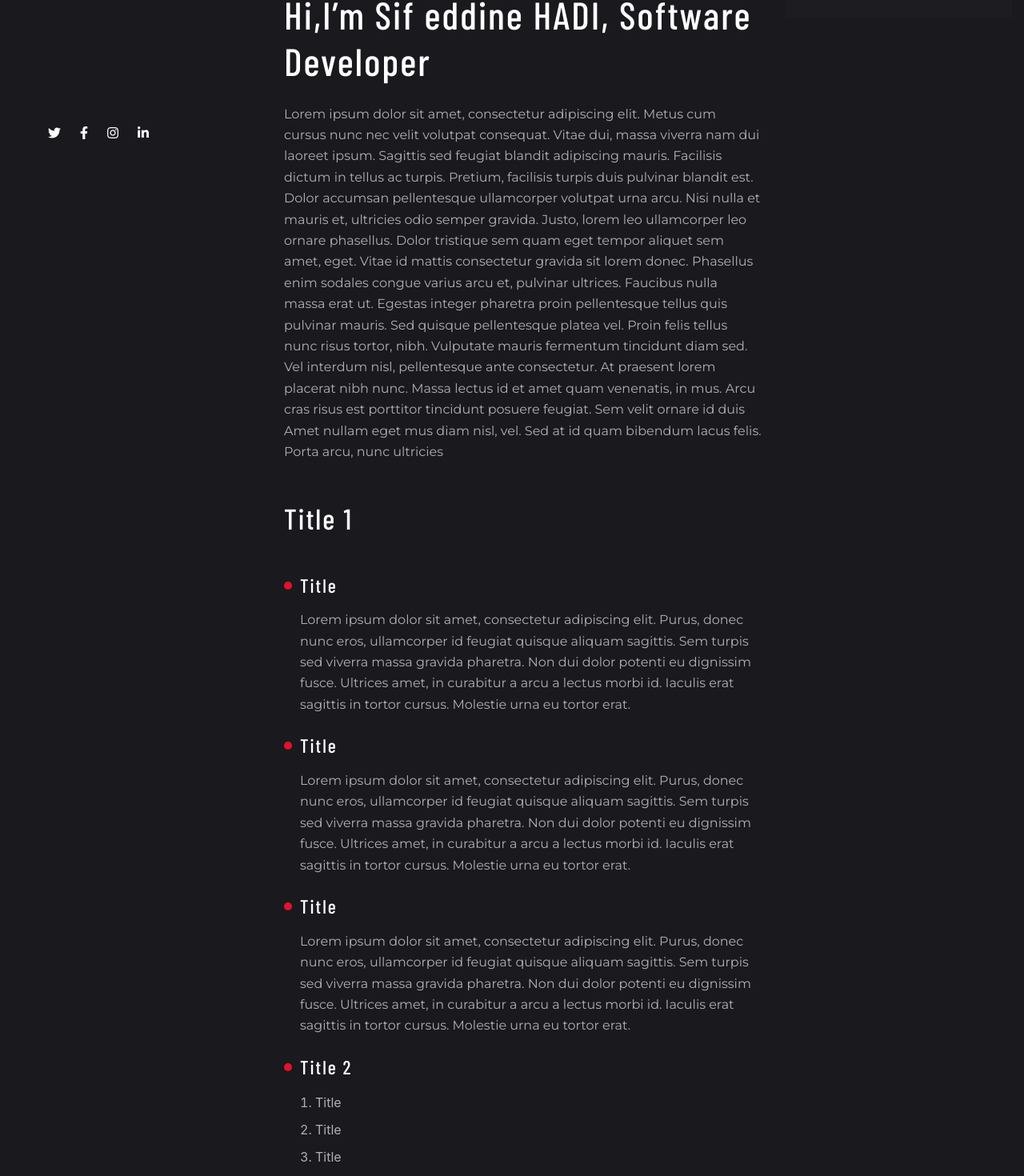
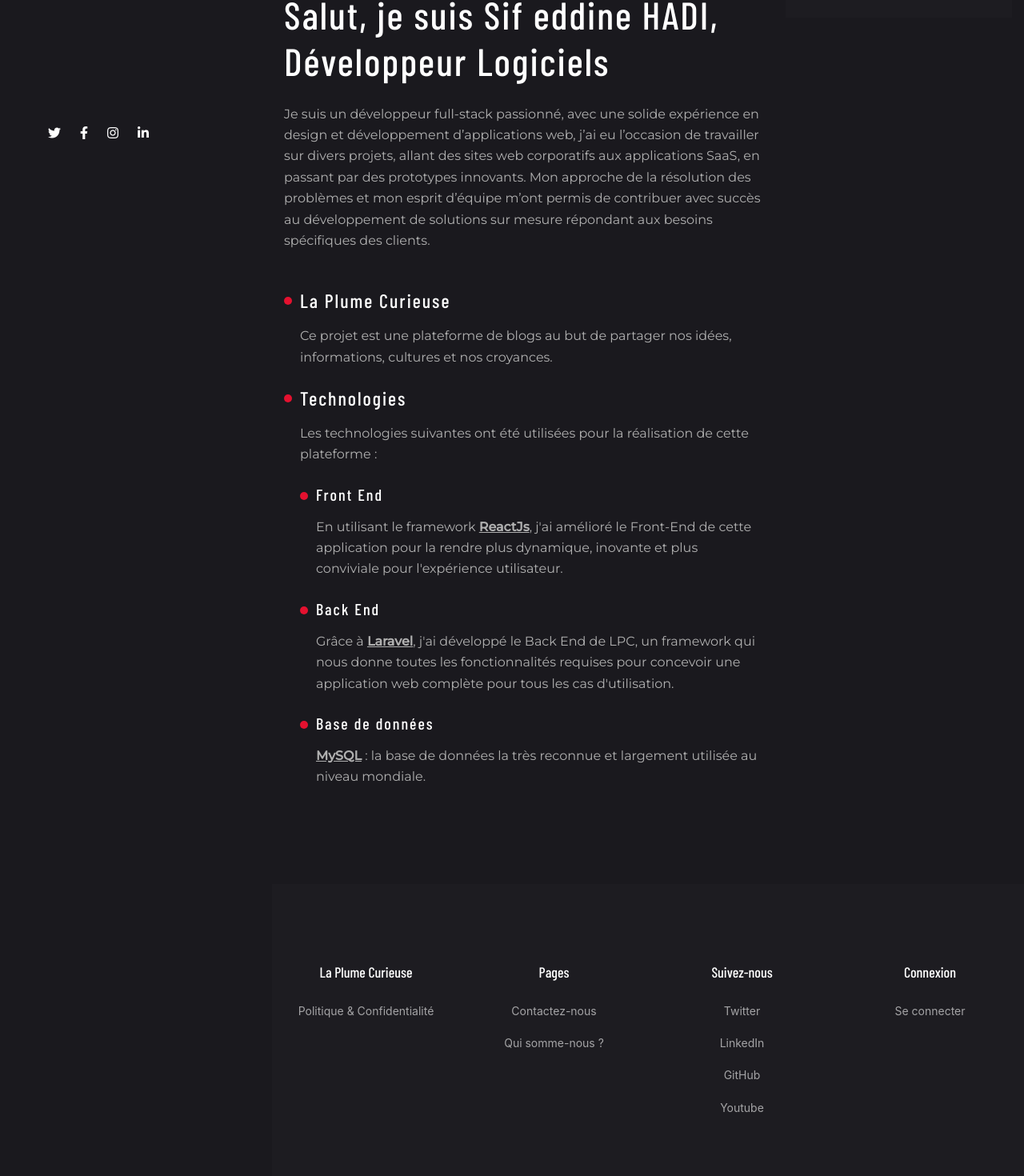
Before and after one commit to sife22/la-plume-curieuse-front-end, a React (Create React App) app: page /qui-somme-nous in a window 1280 px wide. Shown: the part 553-2023 px from the top of the page at 80% size. Built offline with nearby package versions, Linux system fonts and the light colour scheme.

Commit message:
add statistics to admin home

```diff
--- a/src/components/admin/Home/Home.jsx
+++ b/src/components/admin/Home/Home.jsx
@@ -1,10 +1,28 @@
-import React from 'react'
+import axios from 'axios';
+import React, { useEffect, useState } from 'react'
 import { useSelector } from 'react-redux'
 
 function Home() {
-
     // On récupère notre statut grâce à useSelector
     const state = useSelector((state) => state.auth.value)
+    const [data, setData] = useState([]);
+
+    useEffect(() => {
+        axios.get(`${process.env.REACT_APP_BASE_URL_WITH_API}/get-statistic`, {
+            headers: {
+                "Accept": "application/json",
+                "Content-Type": "application/json",
+                "Authorization": `Bearer ${state.access_token}`,
+            }
+        }).then((response) => {
+            console.log(response);
+            setData(response.data);
+        }).catch((error) => {
+            console.log(error);
+        })
+    }, [])
+
+
     return (
         <div className="main-content">
             <header className="mobile-nav pt-4">
@@ -31,6 +49,24 @@ function Home() {
                     <div className="col-md-9">
                         <h2 className="text-white add-letter-space mb-3">Bienvenu chez vous : {state.name}</h2>
                         <span className="text-white add-letter-space mb-3">Votre ACCESS_TOKEN est  : {state.access_token}</span>
+                        <ul className="list-unstyled my-5">
+                        <li className="bullet-list-item mb-4">
+                                <h3 className="text-white mb-3 add-letter-space">Nombre de catégories</h3>
+                                <p>{data && data.categories}
+                                </p>
+                            </li>
+                            <li className="bullet-list-item mb-4">
+                                <h3 className="text-white mb-3 add-letter-space">Nombre d'aricles</h3>
+                                <p>{data && data.posts}
+                                </p>
+                            </li>
+                            <li className="bullet-list-item mb-4">
+                                <h3 className="text-white mb-3 add-letter-space">Nombre d'utilisateurs</h3>
+                                <p>{data && data.users}
+                                </p>
+                            </li>
+
+                        </ul>
                     </div>
                 </div>
             </div>
--- a/src/components/front/About/About.jsx
+++ b/src/components/front/About/About.jsx
@@ -27,55 +27,30 @@ function About() {
                 <div className="row">
                     <div className="col-md-8">
                         <img className="img-fluid" src="images/author.JPG" alt="" width="100%" height="100px" />
-                        <h1 className="text-white add-letter-space my-4">Hi,I’m Sif eddine HADI, Software Developer</h1>
-                        <p>Lorem ipsum dolor sit amet, consectetur adipiscing elit. Metus cum cursus nunc nec velit
-                            volutpat consequat. Vitae dui, massa viverra nam dui laoreet ipsum. Sagittis sed feugiat
-                            blandit adipiscing mauris. Facilisis dictum in tellus ac turpis. Pretium, facilisis turpis
-                            duis pulvinar blandit est. Dolor accumsan pellentesque ullamcorper volutpat urna arcu. Nisi
-                            nulla et mauris et, ultricies odio semper gravida. Justo, lorem leo ullamcorper leo ornare
-                            phasellus. Dolor tristique sem quam eget tempor aliquet sem amet, eget. Vitae id mattis
-                            consectetur gravida sit lorem donec. Phasellus enim sodales congue varius arcu et, pulvinar
-                            ultrices. Faucibus nulla massa erat ut. Egestas integer pharetra proin pellentesque tellus
-                            quis pulvinar mauris. Sed quisque pellentesque platea vel. Proin felis tellus nunc risus
-                            tortor, nibh. Vulputate mauris fermentum tincidunt diam sed. Vel interdum nisl, pellentesque
-                            ante consectetur. At praesent lorem placerat nibh nunc. Massa lectus id et amet quam
-                            venenatis, in mus. Arcu cras risus est porttitor tincidunt posuere feugiat. Sem velit ornare
-                            id duis Amet nullam eget mus diam nisl, vel. Sed at id quam bibendum lacus felis. Porta
-                            arcu, nunc ultricies</p>
-                        <h2 className="text-white add-letter-space my-5">Title 1</h2>
-                        <ul className="list-unstyled">
+                        <h1 className="text-white add-letter-space my-4">Salut, je suis Sif eddine HADI, Développeur Logiciels</h1>
+                        <p>Je suis un développeur full-stack passionné, avec une solide expérience en design et développement d’applications web, j’ai eu l’occasion de travailler sur divers projets, allant des sites web corporatifs aux applications SaaS, en passant par des prototypes innovants. Mon approche de la résolution des problèmes et mon esprit d’équipe m’ont permis de contribuer avec succès au développement de solutions sur mesure répondant aux besoins spécifiques des clients.</p>
+                        <ul className="list-unstyled my-5">
                             <li className="bullet-list-item mb-4">
-                                <h3 className="text-white mb-3 add-letter-space">Title</h3>
-                                <p>Lorem ipsum dolor sit amet, consectetur adipiscing elit. Purus, donec nunc eros,
-                                    ullamcorper id feugiat quisque aliquam sagittis. Sem turpis sed viverra massa
-                                    gravida pharetra. Non dui dolor potenti eu dignissim fusce. Ultrices amet, in
-                                    curabitur a arcu a lectus morbi id. Iaculis erat sagittis in tortor cursus. Molestie
-                                    urna eu tortor erat.</p>
+                                <h3 className="text-white mb-3 add-letter-space">La Plume Curieuse</h3>
+                                <p>Ce projet est une plateforme de blogs au but de partager nos idées, informations, cultures et nos croyances.
+                                </p>
                             </li>
                             <li className="bullet-list-item mb-4">
-                                <h3 className="text-white mb-3 add-letter-space">Title
+                                <h3 className="text-white mb-3 add-letter-space">Technologies
                                 </h3>
-                                <p>Lorem ipsum dolor sit amet, consectetur adipiscing elit. Purus, donec nunc eros,
-                                    ullamcorper id feugiat quisque aliquam sagittis. Sem turpis sed viverra massa
-                                    gravida pharetra. Non dui dolor potenti eu dignissim fusce. Ultrices amet, in
-                                    curabitur a arcu a lectus morbi id. Iaculis erat sagittis in tortor cursus. Molestie
-                                    urna eu tortor erat.</p>
-                            </li>
-                            <li className="bullet-list-item mb-4">
-                                <h3 className="text-white mb-3 add-letter-space">Title</h3>
-                                <p>Lorem ipsum dolor sit amet, consectetur adipiscing elit. Purus, donec nunc eros,
-                                    ullamcorper id feugiat quisque aliquam sagittis. Sem turpis sed viverra massa
-                                    gravida pharetra. Non dui dolor potenti eu dignissim fusce. Ultrices amet, in
-                                    curabitur a arcu a lectus morbi id. Iaculis erat sagittis in tortor cursus. Molestie
-                                    urna eu tortor erat.</p>
-                            </li>
-                            <li className="bullet-list-item">
-                                <h3 className="text-white mb-3 add-letter-space">Title 2</h3>
-                                <ol className="pl-0">
-                                    <li className="mb-2">Title</li>
-                                    <li className="mb-2">Title</li>
-                                    <li className="mb-2">Title</li>
-                                </ol>
+                                <p>Les technologies suivantes ont été utilisées pour la réalisation de cette plateforme : </p>
+                                <li className="bullet-list-item mt-4">
+                                    <h4 className="text-white mb-3 add-letter-space">Front End</h4>
+                                    <p>En utilisant le framework <strong><u>ReactJs</u></strong>, j'ai amélioré le Front-End de cette application pour la rendre plus dynamique, inovante et plus conviviale pour l'expérience utilisateur.</p>
+                                </li>
+                                <li className="bullet-list-item mt-4">
+                                    <h4 className="text-white mb-3 add-letter-space">Back End</h4>
+                                    <p>Grâce à <strong><u>Laravel</u></strong>, j'ai développé le Back End de LPC, un framework qui nous donne toutes les fonctionnalités requises pour concevoir une application web complète pour tous les cas d'utilisation.</p>
+                                </li>
+                                <li className="bullet-list-item mt-4">
+                                    <h4 className="text-white mb-3 add-letter-space">Base de données</h4>
+                                    <p><strong><u>MySQL</u></strong> : la base de données la très reconnue et largement utilisée au niveau mondiale.</p>
+                                </li>
                             </li>
                         </ul>
                     </div>
```
